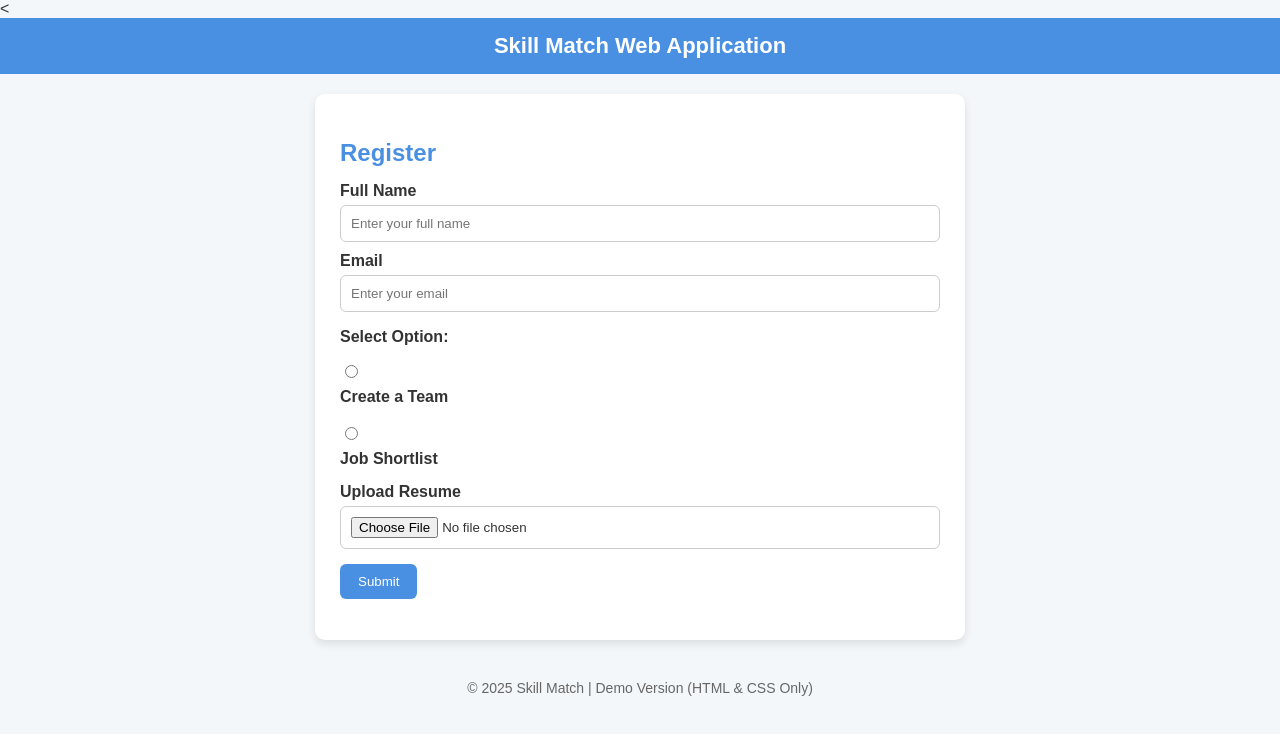
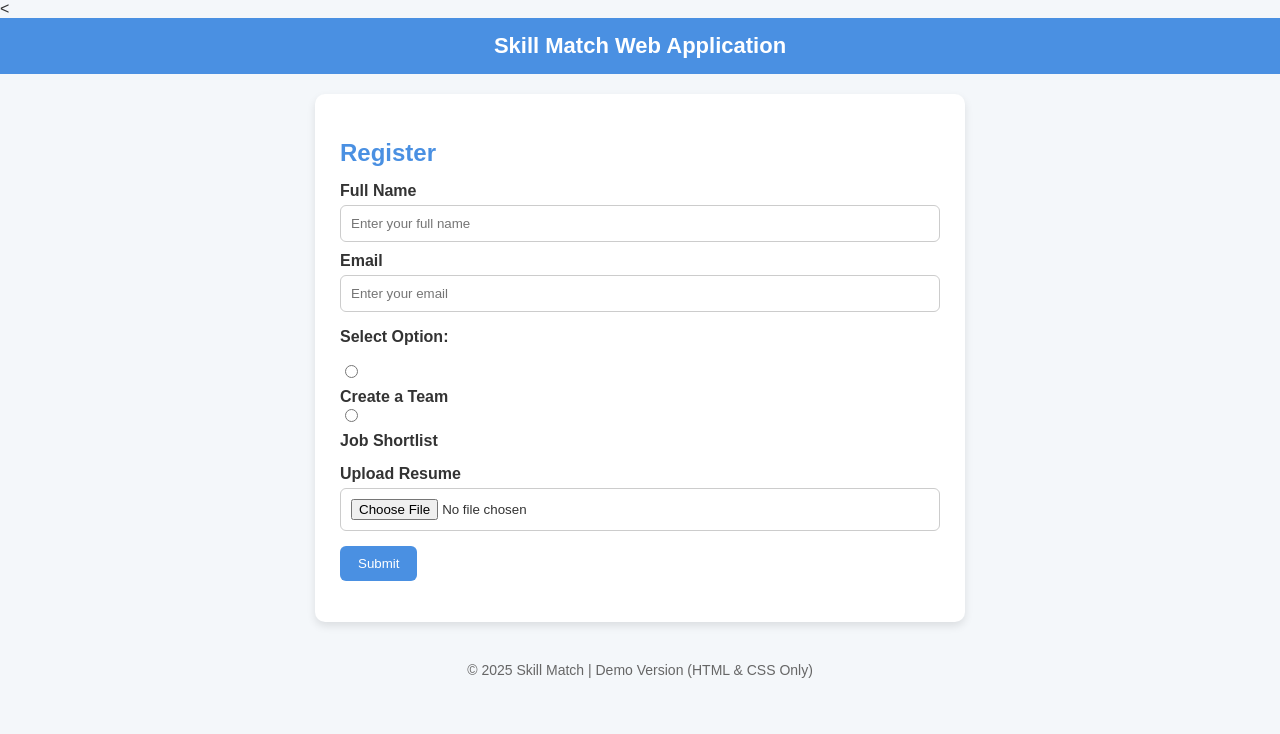
Before and after one commit to Sathyaanupoju/project, a plain HTML site: page index.html in a window 1280 px wide. Drawn offline with Linux system fonts and the light colour scheme.

Commit message:
Update index.html

```diff
--- a/index.html
+++ b/index.html
@@ -102,7 +102,7 @@
       <div class="options">
         <p><strong>Select Option:</strong></p>
         <input type="radio" id="team" name="choice">
-        <label for="team">Create a Team</label><br>
+        <label for="team">Create a Team</label>
         <input type="radio" id="job" name="choice">
         <label for="job">Job Shortlist</label>
       </div>
```
